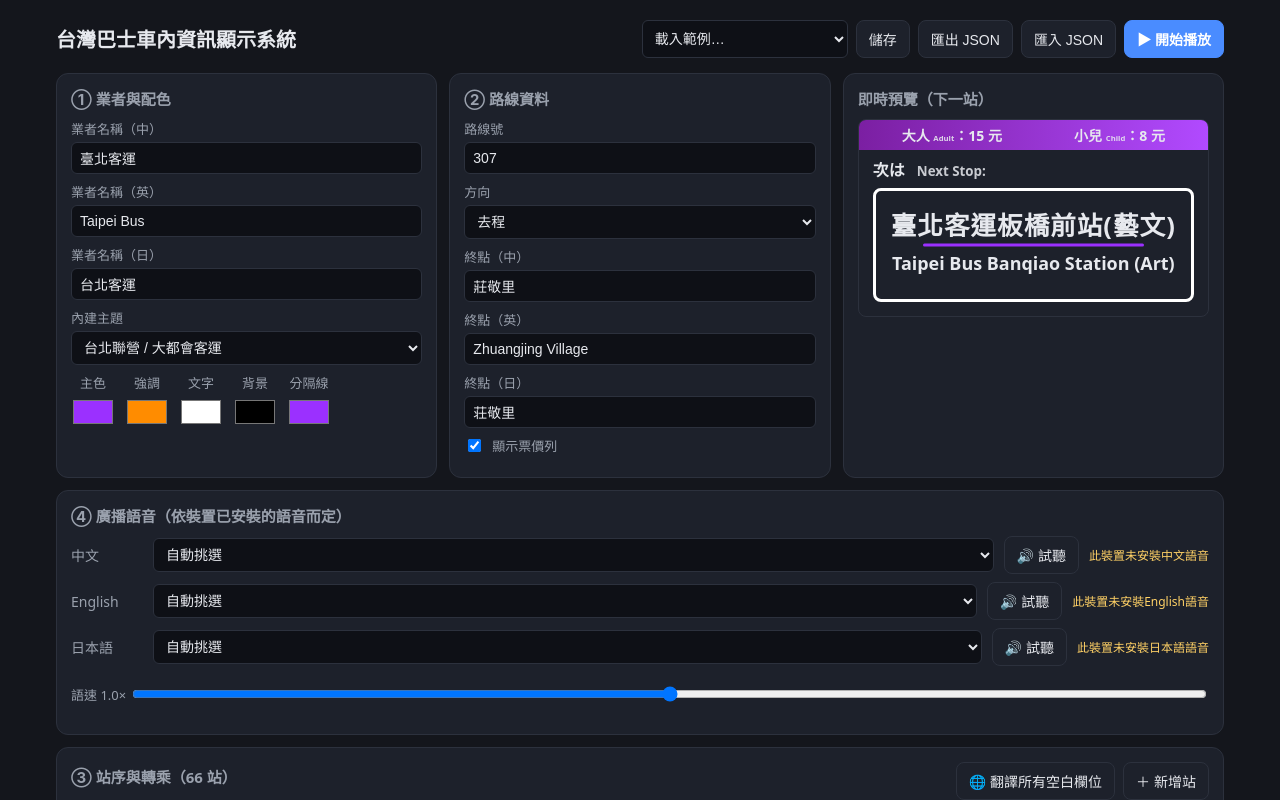
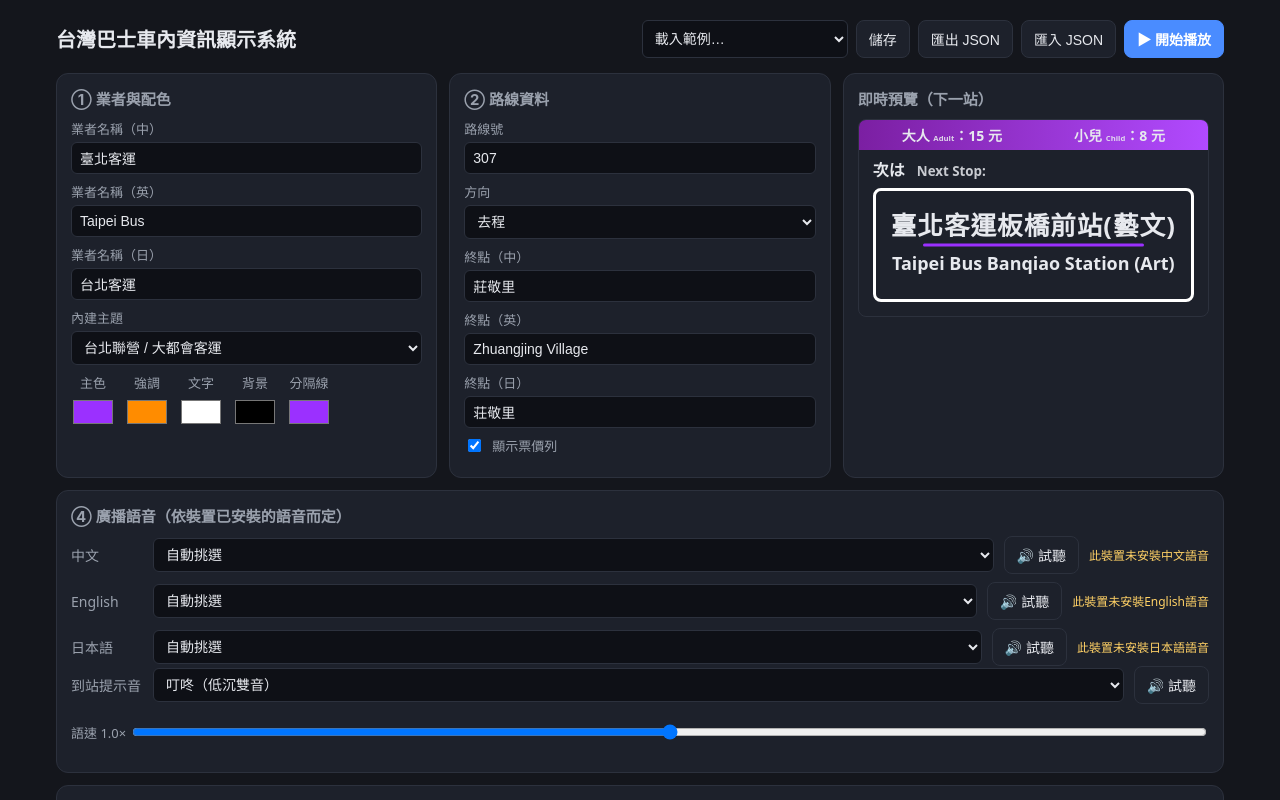
Before and after one commit to masonzeng702550/taiwan-bus-display, a React (Vite) app: page / in a window 1280 px wide. Shown: the top 800 px of the page. Built offline with nearby package versions, Linux system fonts and the light colour scheme.

Commit message:
feat: deeper + selectable chime (ding-dong / ascending four-note) and restrict voices to broadcast-quality (zh 美佳·Li-Mu, en Samantha, ja O-Ren·Kyoko·…)

```diff
--- a/src/editor/Editor.tsx
+++ b/src/editor/Editor.tsx
@@ -5,6 +5,7 @@
 import { fillEmptyLanguages, needsFill } from "../data/translate";
 import { SAMPLE_ROUTES } from "../data/sampleRoute";
 import { speakSample, voicesForLang } from "../tts/engine";
+import { playChime } from "../tts/chime";
 import { useVoices } from "./useVoices";
 import { NextStop } from "../player/pages/NextStop";
 
@@ -174,6 +175,17 @@
             );
           })}
         </div>
+        <div className="voice-row chime-row">
+          <span className="voice-lang">到站提示音</span>
+          <select
+            value={route.settings.chime ?? "dingdong"}
+            onChange={(e) => update({ settings: { ...route.settings, chime: e.target.value as "dingdong" | "ascending" } })}
+          >
+            <option value="dingdong">叮咚（低沉雙音）</option>
+            <option value="ascending">上升四音階</option>
+          </select>
+          <button onClick={() => playChime(route.settings.chime ?? "dingdong")}>🔊 試聽</button>
+        </div>
         <label className="rate-row">
           語速 {route.settings.ttsRate.toFixed(1)}×
           <input
--- a/src/tts/chime.ts
+++ b/src/tts/chime.ts
@@ -1,5 +1,7 @@
-// "Ding-dong" bus chime via Web Audio (no audio files needed). Two descending
-// sine tones with a soft envelope, played before the next-stop announcement.
+// Boarding/next-stop chimes via Web Audio (no audio files needed).
+// Two styles: a deep two-tone "ding-dong", or an ascending four-note scale.
+
+export type ChimeType = "dingdong" | "ascending";
 
 let ctx: AudioContext | null = null;
 
@@ -17,30 +19,38 @@
   if (c && c.state === "suspended") void c.resume();
 }
 
-/** Play the chime; resolves when it has finished. */
-export function playChime(): Promise<void> {
+function tone(c: AudioContext, freq: number, at: number, dur: number, peak = 0.3): void {
+  const osc = c.createOscillator();
+  const gain = c.createGain();
+  osc.type = "sine";
+  osc.frequency.value = freq;
+  osc.connect(gain);
+  gain.connect(c.destination);
+  gain.gain.setValueAtTime(0.0001, at);
+  gain.gain.linearRampToValueAtTime(peak, at + 0.02);
+  gain.gain.exponentialRampToValueAtTime(0.0001, at + dur);
+  osc.start(at);
+  osc.stop(at + dur + 0.05);
+}
+
+/** Play the selected chime; resolves when it has finished. */
+export function playChime(type: ChimeType = "dingdong"): Promise<void> {
   const c = ensureCtx();
   if (!c) return Promise.resolve();
   if (c.state === "suspended") void c.resume();
+  const now = c.currentTime;
 
-  const now = c.currentTime;
-  const tones = [
-    { freq: 1174.7, start: 0, dur: 0.38 }, // D6 (ding)
-    { freq: 880.0, start: 0.32, dur: 0.55 }, // A5 (dong)
-  ];
-  for (const { freq, start, dur } of tones) {
-    const osc = c.createOscillator();
-    const gain = c.createGain();
-    osc.type = "sine";
-    osc.frequency.value = freq;
-    osc.connect(gain);
-    gain.connect(c.destination);
-    const t = now + start;
-    gain.gain.setValueAtTime(0.0001, t);
-    gain.gain.linearRampToValueAtTime(0.32, t + 0.02);
-    gain.gain.exponentialRampToValueAtTime(0.0001, t + dur);
-    osc.start(t);
-    osc.stop(t + dur + 0.05);
+  let total: number;
+  if (type === "ascending") {
+    // Rising four-note arpeggio (C5 · E5 · G5 · C6).
+    const notes = [523.25, 659.25, 783.99, 1046.5];
+    notes.forEach((f, i) => tone(c, f, now + i * 0.16, 0.34, 0.28));
+    total = notes.length * 0.16 + 0.35;
+  } else {
+    // Deep two-tone "ding-dong" (E5 → A4) with a long, mellow decay.
+    tone(c, 659.25, now, 0.55, 0.32);
+    tone(c, 440.0, now + 0.34, 0.8, 0.34);
+    total = 1.0;
   }
-  return new Promise((resolve) => setTimeout(resolve, 900));
+  return new Promise((resolve) => setTimeout(resolve, total * 1000));
 }
--- a/src/tts/engine.ts
+++ b/src/tts/engine.ts
@@ -19,6 +19,15 @@
   zh: "美佳",
   en: "Samantha",
   ja: "O-Ren",
+};
+
+// Curated announcement-quality voices per language. When a language has an
+// allowlist, only those voices are offered (falling back to the full curated
+// list if none are installed on this device).
+const VOICE_ALLOWLIST: Partial<Record<Lang, string[]>> = {
+  zh: ["美佳", "Mei-Jia", "Li-Mu"],
+  en: ["Samantha"],
+  ja: ["O-Ren", "Kyoko", "Otoya", "Hattori"],
 };
 
 // Novelty / joke voices that are unsuitable for announcements (macOS). Hidden
@@ -61,9 +70,13 @@
 export function voicesForLang(lang: Lang): SpeechSynthesisVoice[] {
   if (!cachedVoices.length) refreshVoices();
   const prefix = localeFor(lang).slice(0, 2).toLowerCase();
-  return cachedVoices.filter(
-    (v) => v.lang.toLowerCase().startsWith(prefix) && !BLOCKED_VOICES.has(v.name.toLowerCase()),
-  );
+  const inLang = cachedVoices.filter((v) => v.lang.toLowerCase().startsWith(prefix));
+  const allow = VOICE_ALLOWLIST[lang];
+  if (allow) {
+    const picked = inLang.filter((v) => allow.includes(v.name));
+    if (picked.length) return picked;
+  }
+  return inLang.filter((v) => !BLOCKED_VOICES.has(v.name.toLowerCase()));
 }
 
 function bestVoice(lang: Lang, voiceName?: string): SpeechSynthesisVoice | undefined {
@@ -143,7 +156,7 @@
       phrases.push({ lang, text: transferLine(t, lang), voiceName });
     }
   }
-  await playChime(); // "ding-dong" before the next-stop announcement
+  await playChime(route.settings.chime ?? "dingdong"); // chime before the next-stop announcement
   return speakSequence(phrases, route.settings.ttsRate);
 }
 
--- a/src/types.ts
+++ b/src/types.ts
@@ -60,6 +60,8 @@
   stopListCount: number;
   /** Preferred TTS voice (by display name) per language; empty = auto-pick. */
   voices?: Partial<Record<Lang, string>>;
+  /** Arrival chime style played before the next-stop announcement. */
+  chime?: "dingdong" | "ascending";
 }
 
 export interface RouteFile {
@@ -84,4 +86,5 @@
   showFare: true,
   stopListCount: 4,
   voices: { zh: "美佳", en: "Samantha", ja: "O-Ren" },
+  chime: "dingdong",
 };
```
